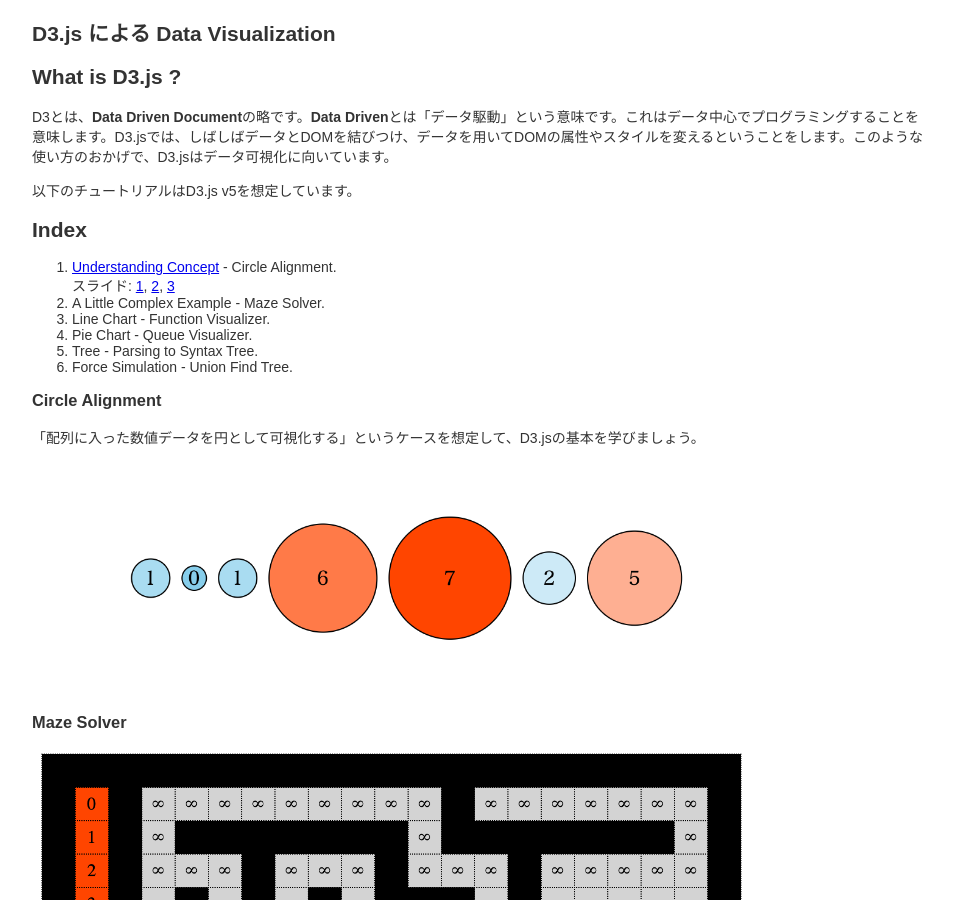
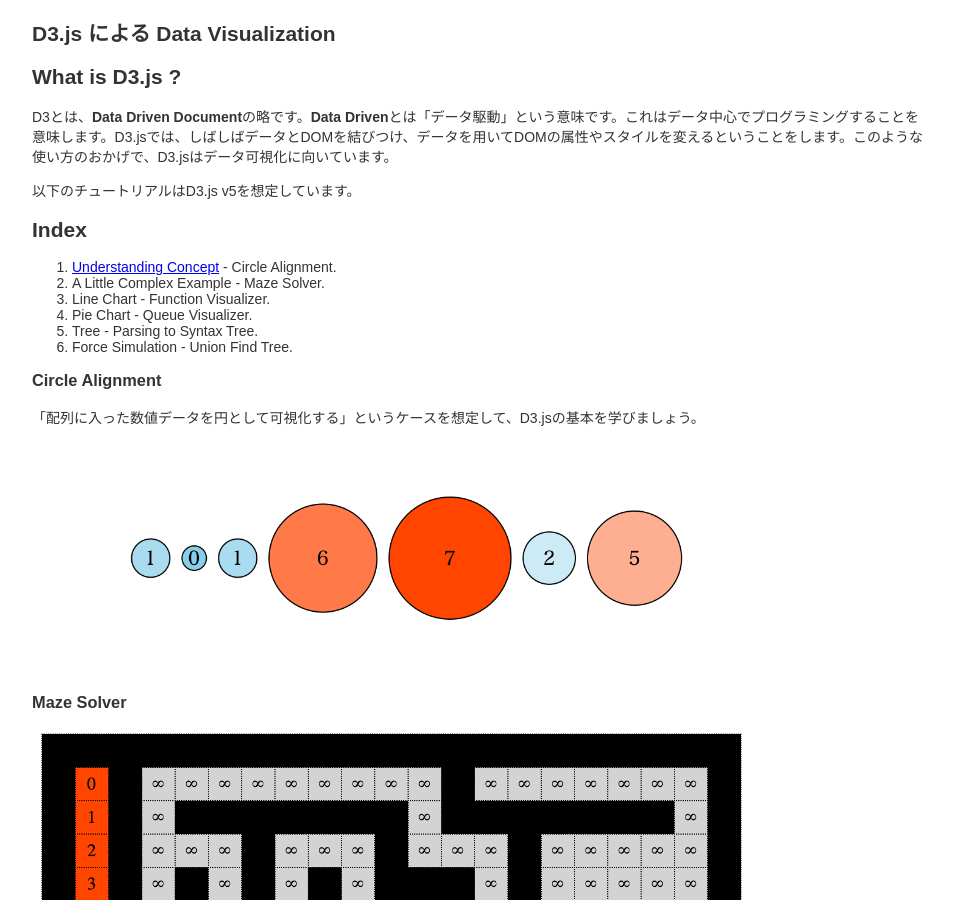
Before and after one commit to bombrary/lectures, a Jekyll site: the page built from d3js/index.md, in a window 1280 px wide and 900 px high. Shown: the whole window, without its empty margins (158-1111 px from the left). Built offline with Jekyll 4.4.1, drawn with Linux system fonts in a browser that asks for light colours.

Commit message:
Removed links of the slide of D3js Part01 because of legacy.

```diff
--- a/d3js/index.md
+++ b/d3js/index.md
@@ -15,7 +15,6 @@
 ## Index
 
 1. [Understanding Concept](./Part01) - Circle Alignment.
-   スライド: [1](./Part01/d3js_Part01_01.html), [2](./Part01/d3js_Part01_02.html), [3](./Part01/d3js_Part01_03.html)
 2. A Little Complex Example - Maze Solver.
 3. Line Chart - Function Visualizer.
 4. Pie Chart - Queue Visualizer.
```
